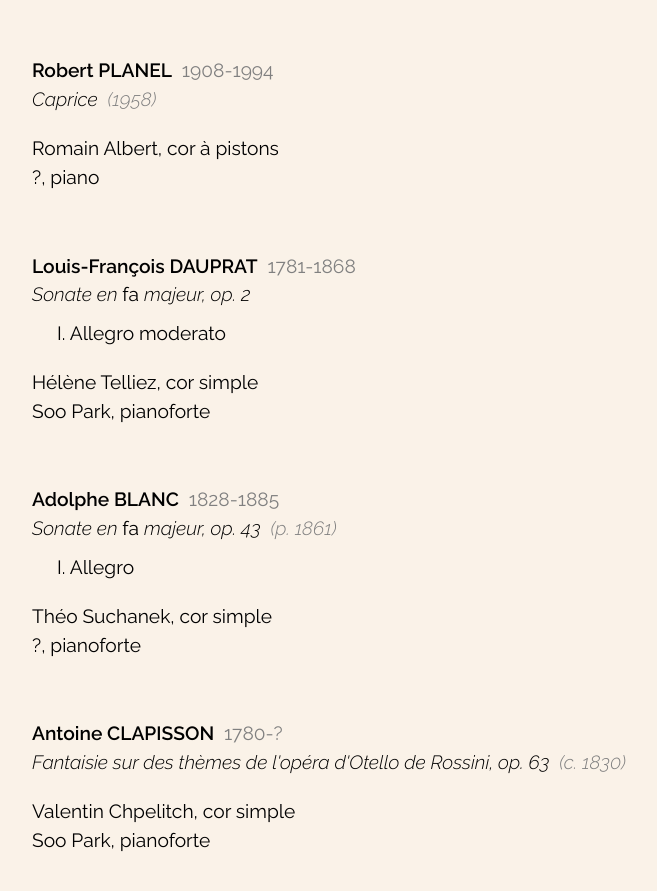
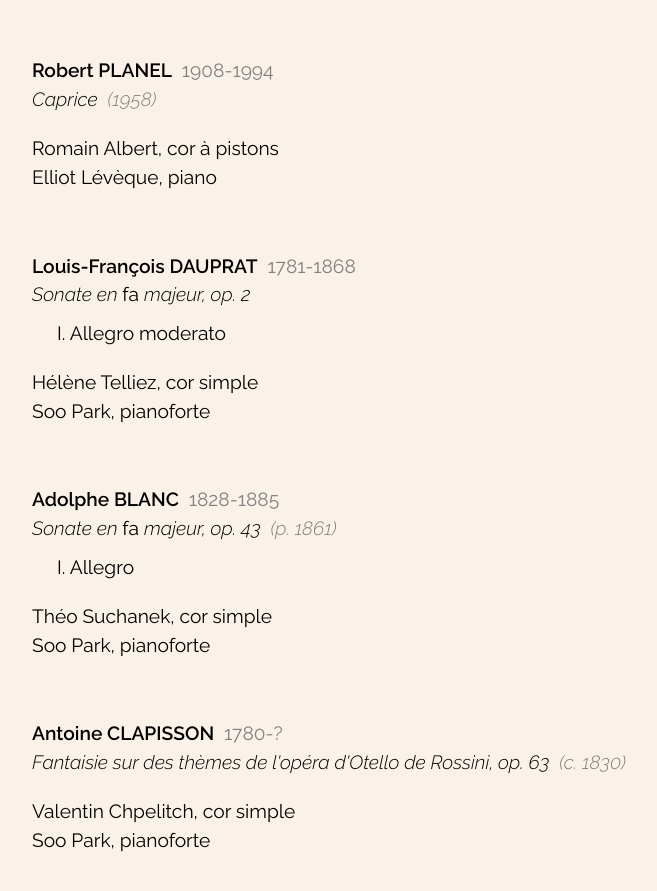
Before and after one commit to puzzi22/cnsmdp2, a website built with Parcel: page index.html in a window 1280 px wide. Shown: the part 2180-3071 px from the top of the page, without its empty margins (68-725 px from the left). Built offline with nearby package versions, Linux system fonts and the light colour scheme.

Commit message:
updates program

```diff
--- a/index.html
+++ b/index.html
@@ -134,7 +134,7 @@
 				</div>
 				<div class="musicians">
 					Romain Albert, cor à pistons<br />
-					?, piano
+					Elliot Lévèque, piano
 				</div>
 			</section>
 
@@ -162,7 +162,7 @@
 				<div class="movement">I. Allegro</div>
 				<div class="musicians">
 					Théo Suchanek, cor simple<br />
-					?, pianoforte
+					Soo Park, pianoforte
 				</div>
 			</section>
 
```
